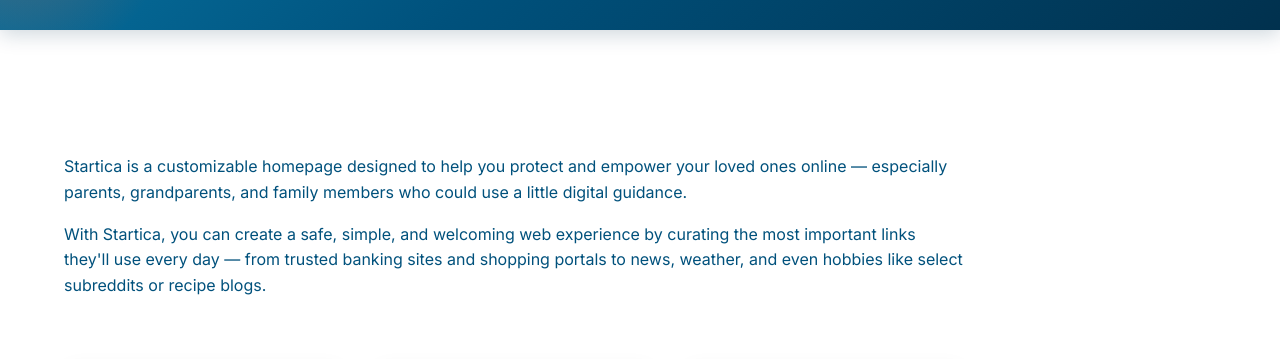
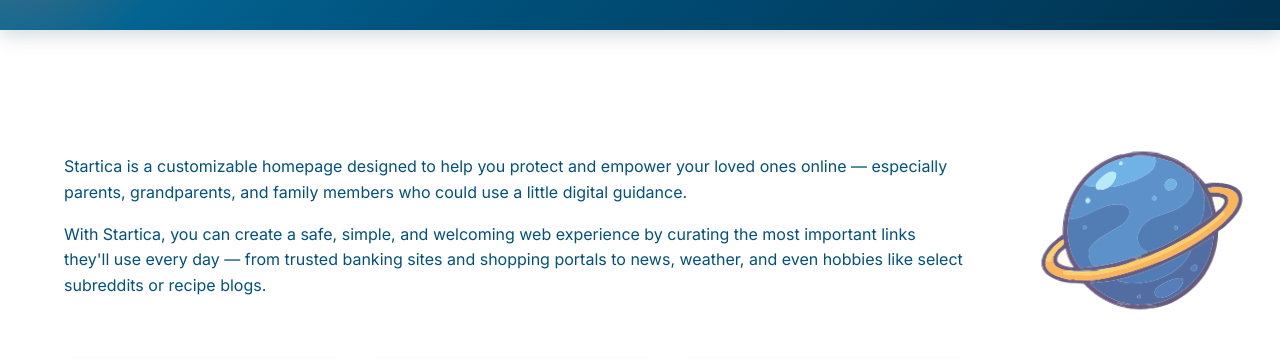
Before and after one commit to chriscasper/startica-splashpage, a plain HTML site: page index.html in a window 1280 px wide. Shown: the part 369-728 px from the top of the page. Drawn offline with Linux system fonts and the light colour scheme.

Commit message:
feat: initial commit

```diff
--- a/css/new-style.css
+++ b/css/new-style.css
@@ -418,10 +418,12 @@
 
 /* Background Planets */
 .planet-decoration.planet-3 {
-    top: 30%;
-    left: 2%;
-    width: 140px;
-    opacity: 0.15;
+    top: 25%;
+    right: 3%;
+    width: 200px;
+    opacity: 0.7;
+    z-index: 0;
+    animation: float 20s infinite ease-in-out;
 }
 
 .planet-decoration.planet-4 {
--- a/index.html
+++ b/index.html
@@ -10,6 +10,9 @@
     <link href="https://fonts.googleapis.com/css2?family=Fredoka:wght@300;400;500;600;700&family=Inter:wght@400;500;600&display=swap" rel="stylesheet">
 </head>
 <body>
+    <div class="planet-decoration planet-3">
+        <img src="images/planet-3.svg" alt="Planet decoration">
+    </div>
 
     <header id="hero-header">
         <div class="planet-decoration planet-1">
```
